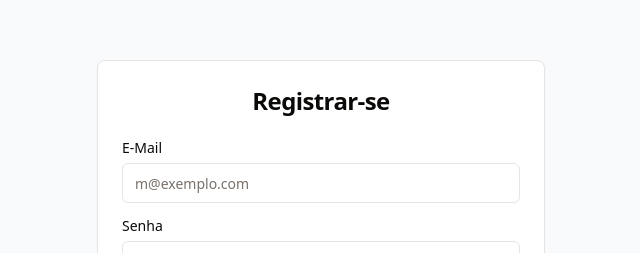
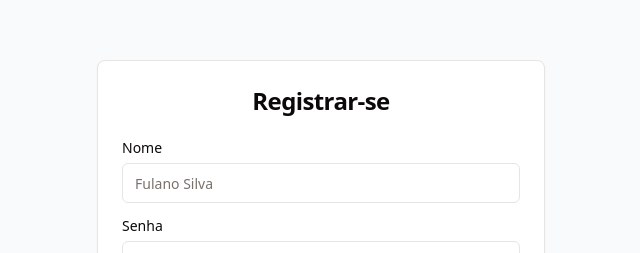
Before and after one commit to Rafaelnoll/Chat_Atitus, a React (Vite) app in the folder web/: page /register in a window 1280 px wide. Shown: the part 128-381 px from the top of the page, without its empty margins (319-959 px from the left). Built offline with nearby package versions, Linux system fonts and the light colour scheme; what @fluentui/react-components would draw is missing.

Commit message:
Web/Server: Registro de usuário

```diff
--- a/web/src/pages/LoginScreen.tsx
+++ b/web/src/pages/LoginScreen.tsx
@@ -13,13 +13,13 @@ import { LogIn } from "lucide-react";
 import { Link } from "react-router-dom";
 
 export function LoginScreen() {
-  const [email, setEmail] = useState("");
+  const [name, setName] = useState("");
   const [password, setPassword] = useState("");
 
   const handleLogin = (e: React.FormEvent) => {
     e.preventDefault();
     // Handle login logic here
-    console.log("'Login attempted'", { email, password });
+    console.log("'Login attempted'", { name, password });
   };
 
   return (
@@ -32,13 +32,13 @@ export function LoginScreen() {
         </CardHeader>
         <CardContent className="grid gap-4">
           <div className="grid gap-2">
-            <Label htmlFor="email">E-Mail</Label>
+            <Label htmlFor="name">Nome</Label>
             <Input
-              id="email"
-              type="email"
-              placeholder="m@exemplo.com"
-              value={email}
-              onChange={(e) => setEmail(e.target.value)}
+              id="name"
+              type="name"
+              placeholder="Fulano silva"
+              value={name}
+              onChange={(e) => setName(e.target.value)}
             />
           </div>
           <div className="grid gap-2">
--- a/web/src/pages/RegisterScreen.tsx
+++ b/web/src/pages/RegisterScreen.tsx
@@ -13,14 +13,29 @@ import { LogIn } from "lucide-react";
 import { Link } from "react-router-dom";
 
 export function RegisterScreen() {
-  const [email, setEmail] = useState("");
+  const [name, setName] = useState("");
   const [password, setPassword] = useState("");
   const [confirmPassword, setConfirmPassword] = useState("");
 
-  const handleRegister = (e: React.FormEvent) => {
-    e.preventDefault();
-    // Handle login logic here
-    console.log("'Login attempted'", { email, password });
+  const handleRegister = async () => {
+    try {
+      const response = await fetch("http://localhost:5000/register", {
+        method: "POST",
+        body: JSON.stringify({
+          name,
+          password,
+        }),
+        headers: {
+          "content-type": "application/json",
+        },
+      });
+
+      const data = await response.json();
+      const userToken = data.token;
+      localStorage.setItem("user-token", userToken);
+    } catch (error) {
+      console.log(error);
+    }
   };
 
   return (
@@ -33,13 +48,13 @@ export function RegisterScreen() {
         </CardHeader>
         <CardContent className="grid gap-4">
           <div className="grid gap-2">
-            <Label htmlFor="email">E-Mail</Label>
+            <Label htmlFor="name">Nome</Label>
             <Input
-              id="email"
-              type="email"
-              placeholder="m@exemplo.com"
-              value={email}
-              onChange={(e) => setEmail(e.target.value)}
+              id="name"
+              type="name"
+              placeholder="Fulano Silva"
+              value={name}
+              onChange={(e) => setName(e.target.value)}
             />
           </div>
           <div className="grid gap-2">
```
Also changed, not shown: 1 other file (tests, documents, lock files or other folders).
